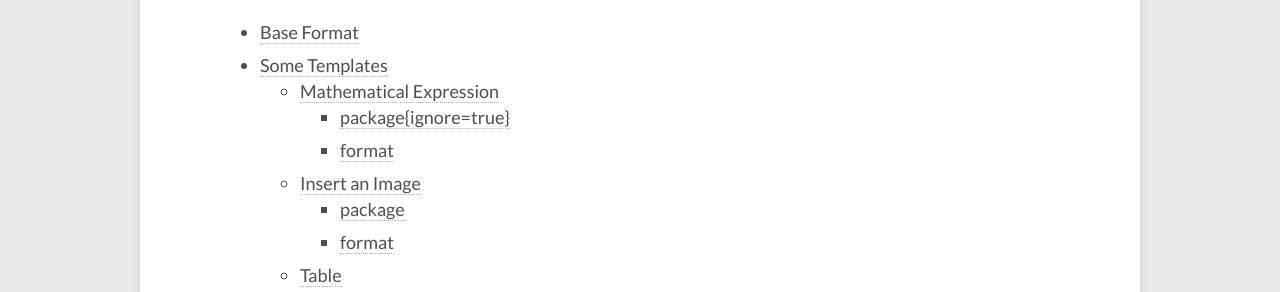
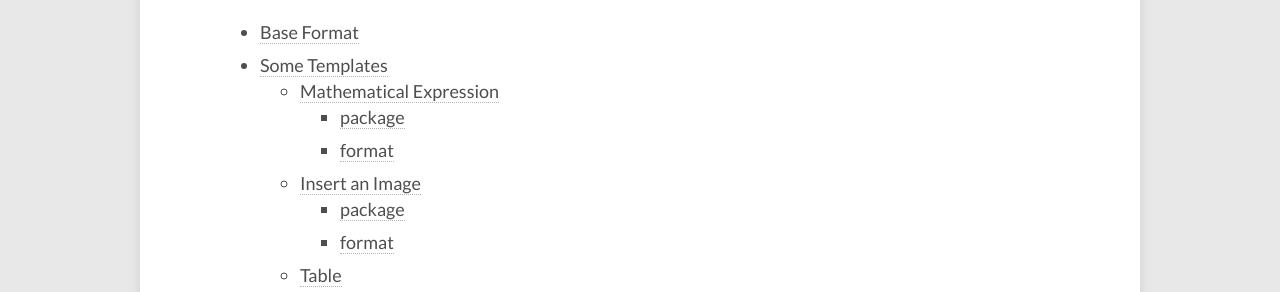
Before and after one commit to lucameng/lucameng.github.io, a Jekyll site: the page built from _posts/2022-05-10-LaTex-template.md, in a window 1280 px wide and 1400 px high, scrolled down 398 px. Shown: the part 154-446 px from the top of the window. Built offline with Jekyll 4.4.1, drawn with Linux system fonts in a browser that asks for light colours; some of the changed text lies outside the part shown.

Commit message:
modify some

````diff
--- a/_posts/2022-05-10-LaTex-template.md
+++ b/_posts/2022-05-10-LaTex-template.md
@@ -14,19 +14,19 @@ image:
 - [Base Format](#base-format)
 - [Some Templates](#some-templates)
   - [Mathematical Expression](#mathematical-expression)
-    - [package{ignore=true}](#packageignoretrue)
+    - [package](#package)
     - [format](#format)
   - [Insert an Image](#insert-an-image)
-    - [package](#package)
+    - [package](#package-1)
     - [format](#format-1)
   - [Table](#table)
-    - [package](#package-1)
+    - [package](#package-2)
     - [format](#format-2)
   - [Code Listing](#code-listing)
-    - [package](#package-2)
+    - [package](#package-3)
     - [format](#format-3)
   - [Reference](#reference)
-    - [package](#package-3)
+    - [package](#package-4)
     - [format](#format-4)
   - [LaTex列表](#latex列表)
     - [无序列表](#无序列表)
@@ -66,7 +66,7 @@ ___
 
 ### Mathematical Expression
 
-#### package{ignore=true}
+#### package
 
 ```tex
 \usepackage{amsmath}                        % 最基本的包
````
